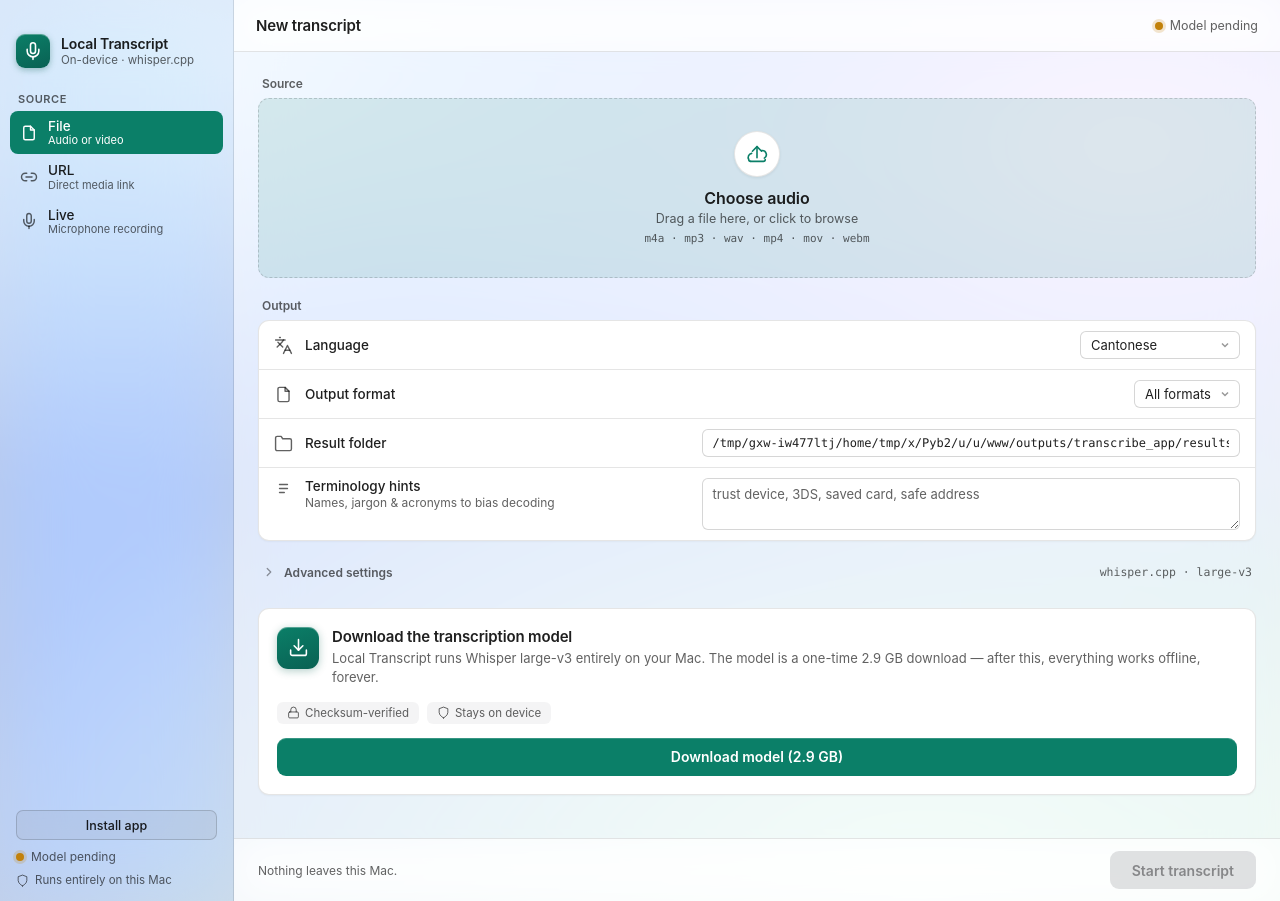
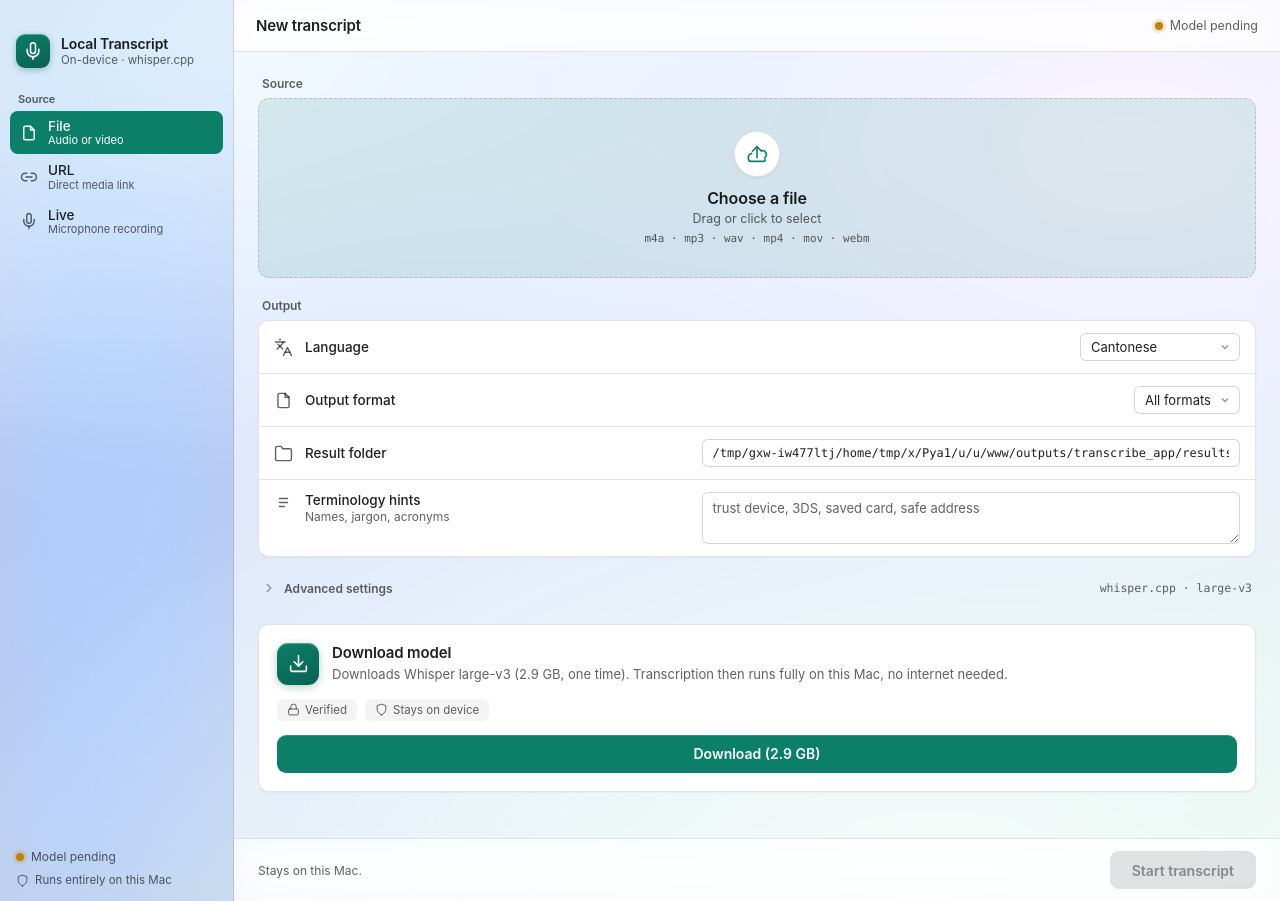
Before and after one commit to gordonsph/Local-Transcript, a Flask app: page / in a window 1280 px wide. Run offline with Flask 3, Linux system fonts and the light colour scheme; some libraries are stand-ins or nearby versions.

Commit message:
Align UI to Apple Liquid Glass; de-slop copy; drop dead PWA install UI
Grounded in Apple's official Liquid Glass docs (technologyoverviews/
liquid-glass + adopting-liquid-glass).

Design (Apple alignment):
- Section headers use title-style capitalization, not all-caps
  (.side-section, .readout labels) — per "section headers no longer render
  entirely in capital letters."
- Add a prefers-reduced-transparency fallback: drop the glass blur and make
  sidebar/content/toolbar opaque (reuses the theme variables), light + dark.
- More room to breathe: grouped rows get larger height/padding.
- Remove the obsolete PWA "Install app" button, its install dialog (with a
  hardcoded :5057 URL), and all dead install JS — inapplicable in a native
  .app and a glass-on-glass distraction. Drops the orphaned --backdrop token.

Copy (terse, system-native voice; cut AI-slop):
- "...everything works offline, forever." → "Downloads Whisper large-v3
  (2.9 GB, one time). Transcription then runs fully on this Mac, no internet
  needed."
- "Ready when you are." → "Ready to record." (× both sites)
- "Names, jargon & acronyms to bias decoding" → "Names, jargon, acronyms"
- "The media file is downloaded into the local job folder..." → "Downloaded
  to the job folder before transcription."
- Buttons: "Import URL"→"Transcribe URL", "Save & transcribe recording"→
  "Transcribe recording", "Record first"→"Record audio", "Running..."→
  "Transcribing...", "Download model (2.9 GB)"→"Download (2.9 GB)",
  "Retry download"→"Retry".
- Tightened failSetup errors, move-to-Applications banner, source/recording
  status, and saved-path strings.

Regression tests: title-case headers, no PWA install UI, reduce-transparency
fallback. 29 tests pass.

Co-Authored-By: Claude Opus 4.8 <noreply@anthropic.com>

```diff
--- a/work/transcribe_app/static/app.js
+++ b/work/transcribe_app/static/app.js
@@ -46,9 +46,6 @@ const recordingTimer = document.getElementById("recordingTimer");
 const recordingStatus = document.getElementById("recordingStatus");
 const recordingTitle = document.getElementById("recordingTitle");
 const liveWaveform = document.getElementById("liveWaveform");
-const installButton = document.getElementById("installButton");
-const installDialog = document.getElementById("installDialog");
-const browserInstallButton = document.getElementById("browserInstallButton");
 
 let pollTimer = null;
 let currentJobId = null;
@@ -61,14 +58,13 @@ let recordedName = "";
 let recordedChunks = [];
 let recordingStartedAt = 0;
 let recordingTimerId = null;
-let deferredInstallPrompt = null;
 let pollFailures = 0;
 let modelReady = !startButton.disabled;
 let setupPollTimer = null;
 
 function setFileLabel() {
   const file = audioInput.files[0];
-  fileName.textContent = file ? file.name : "Choose audio";
+  fileName.textContent = file ? file.name : "Choose a file";
   updatePrimaryAction();
 }
 
@@ -85,8 +81,8 @@ function formatClock(seconds) {
 }
 
 function activeSourceLabel() {
-  if (currentSource === "url") return "Import URL";
-  if (currentSource === "live") return recordedBlob ? "Save & transcribe recording" : "Record first";
+  if (currentSource === "url") return "Transcribe URL";
+  if (currentSource === "live") return recordedBlob ? "Transcribe recording" : "Record audio";
   return "Start transcript";
 }
 
@@ -97,7 +93,7 @@ function sourceReady() {
 }
 
 function updatePrimaryAction() {
-  startButton.textContent = isSubmitting ? "Running..." : activeSourceLabel();
+  startButton.textContent = isSubmitting ? "Transcribing..." : activeSourceLabel();
   startButton.disabled = isSubmitting || !modelReady || !sourceReady();
   sourceButtons.forEach((button) => {
     button.disabled = isSubmitting;
@@ -195,7 +191,7 @@ async function startRecording() {
       stopMediaStream();
       stopRecordingTimer();
       recordingTitle.textContent = recordedName;
-      setRecordingState("ready", `Recorded ${formatClock((Date.now() - recordingStartedAt) / 1000)}. Source audio will be saved with the job.`);
+      setRecordingState("ready", `Recorded ${formatClock((Date.now() - recordingStartedAt) / 1000)}. Audio saved with results.`);
       updatePrimaryAction();
     });
     recordingStartedAt = Date.now();
@@ -218,7 +214,7 @@ async function startRecording() {
 function stopRecording() {
   if (mediaRecorder && mediaRecorder.state !== "inactive") {
     mediaRecorder.stop();
-    setRecordingState("saving", "Saving recording");
+    setRecordingState("saving", "Saving");
   }
   updatePrimaryAction();
 }
@@ -256,7 +252,7 @@ function renderJob(job) {
   const formatLabel = job.output_format_label || "Output pending";
   jobMeta.textContent = `${sourceLabel} · ${languageLabel} · ${formatLabel}`;
   savedPath.textContent = job.output_location ? `Saved to ${job.output_location}` : "";
-  sourcePath.textContent = job.source_path ? `Source stored at ${job.source_path}` : "";
+  sourcePath.textContent = job.source_path ? `Source: ${job.source_path}` : "";
   const progress = Number(job.progress || 0);
   percentDone.textContent = `${progress.toFixed(0)}%`;
   eta.textContent = job.eta_label || (job.status === "done" ? "0s" : "Calculating");
@@ -380,7 +376,7 @@ form.addEventListener("submit", async (event) => {
   event.preventDefault();
   if (!sourceReady()) return;
   if (currentSource === "live" && (!recordedBlob || recordedBlob.size === 0)) {
-    setRecordingState("error", "That recording is empty — record again.");
+    setRecordingState("error", "Recording is empty.");
     return;
   }
 
@@ -427,7 +423,7 @@ form.addEventListener("submit", async (event) => {
     recordedBlob = null;
     recordedName = "";
     recordedChunks = [];
-    setRecordingState("idle", "Ready when you are.");
+    setRecordingState("idle", "Ready to record.");
     updatePrimaryAction();
   }
 });
@@ -435,37 +431,6 @@ form.addEventListener("submit", async (event) => {
 pauseButton.addEventListener("click", () => controlJob("pause"));
 resumeButton.addEventListener("click", () => controlJob("resume"));
 terminateButton.addEventListener("click", () => controlJob("terminate"));
-installButton.addEventListener("click", () => {
-  if (installDialog.showModal) {
-    installDialog.showModal();
-  }
-});
-// Inside the native .app shell there is no browser to "install" into, so hide
-// the PWA add-to-dock button. pywebview exposes window.pywebview; it may be
-// injected just after this script runs, so also re-check on pywebviewready.
-function hideInstallButtonInNativeShell() {
-  if (typeof window.pywebview !== "undefined") {
-    installButton.hidden = true;
-  }
-}
-hideInstallButtonInNativeShell();
-window.addEventListener("pywebviewready", hideInstallButtonInNativeShell);
-browserInstallButton.addEventListener("click", async () => {
-  if (!deferredInstallPrompt) return;
-  try {
-    deferredInstallPrompt.prompt();
-    await deferredInstallPrompt.userChoice;
-  } catch (error) {
-    // Ignore — the prompt was dismissed or is unavailable.
-  }
-  deferredInstallPrompt = null;
-  browserInstallButton.hidden = true;
-});
-window.addEventListener("beforeinstallprompt", (event) => {
-  event.preventDefault();
-  deferredInstallPrompt = event;
-  browserInstallButton.hidden = false;
-});
 updatePrimaryAction();
 
 // ── App Translocation warning ────────────────────────────────────────────────
@@ -543,10 +508,10 @@ if (setupPanel) {
     setupPollTimer = null;
     showDownloading(false);
     const byKind = {
-      offline: "Couldn’t reach the download server. Check your internet connection, then retry.",
-      disk_full: "Not enough free disk space — free up about 3 GB, then retry.",
-      checksum: "The download was corrupted. Retry to start it again from scratch.",
-      http: "The download server returned an error. Please retry in a moment.",
+      offline: "No internet connection. Check your connection and try again.",
+      disk_full: "Not enough disk space. Free up 3 GB and try again.",
+      checksum: "Download was corrupted. Try again.",
+      http: "Download server error. Try again.",
     };
     const message = byKind[state.error_kind] || state.error || "Download failed.";
     setupMessage.textContent = "";
@@ -555,7 +520,7 @@ if (setupPanel) {
     span.textContent = message;  // textContent, never innerHTML, for server text
     setupMessage.appendChild(span);
     downloadModelButton.hidden = false;
-    downloadModelButton.textContent = "Retry download";
+    downloadModelButton.textContent = "Retry";
   }
 
   async function pollSetup() {
@@ -572,7 +537,7 @@ if (setupPanel) {
       clearInterval(setupPollTimer);
       setupPollTimer = null;
       showDownloading(false);
-      downloadModelButton.textContent = "Download model (2.9 GB)";
+      downloadModelButton.textContent = "Download (2.9 GB)";
       return;
     }
     renderSetup(state);
@@ -585,7 +550,7 @@ if (setupPanel) {
   }
 
   async function startModelDownload() {
-    downloadModelButton.textContent = "Download model (2.9 GB)";
+    downloadModelButton.textContent = "Download (2.9 GB)";
     beginPolling();
     try {
       const response = await fetch("/api/setup/start", { method: "POST" });
--- a/work/transcribe_app/static/styles.css
+++ b/work/transcribe_app/static/styles.css
@@ -38,7 +38,6 @@
 
   --code-bg: #14171c;
   --code-ink: rgba(255, 255, 255, 0.86);
-  --backdrop: rgba(14, 23, 38, 0.4);
 
   --r-window: 13px;
   --r-card: 11px;
@@ -171,10 +169,10 @@ h1, h2, p { margin: 0; }
 .meta { margin-top: 1px; font-size: 11.5px; color: var(--label-2); }
 
 .side-section {
-  /* Readable group header on translucent sidebar glass — must use --label-2,
-     not the icon-only --label-3 (which fails WCAG AA over the wallpaper). */
+  /* Title-case section header (Apple HIG: section headers are no longer all-caps).
+     --label-2, not icon-only --label-3, to stay AA on the translucent sidebar. */
   font-size: 11px; font-weight: 600; color: var(--label-2);
-  text-transform: uppercase; letter-spacing: 0.05em;
+  letter-spacing: -0.005em;
   padding: 12px 18px 5px;
 }
 
@@ -204,12 +202,6 @@ h1, h2, p { margin: 0; }
 .source-tab:disabled:hover { background: transparent; }
 
 .side-foot { margin-top: auto; padding: 12px 16px 0; display: grid; gap: 9px; }
-.install-button {
-  width: 100%; min-height: 30px; font-size: 12.5px; font-weight: 500;
-  border: 0.5px solid var(--sep-strong); border-radius: 7px;
-  background: rgba(120, 120, 128, 0.12); color: var(--label);
-}
-.install-button:hover { background: rgba(120, 120, 128, 0.2); }
 .status-pill {
   display: inline-flex; align-items: center; gap: 7px;
   font-size: 12px; color: var(--label-2);
@@ -299,7 +291,7 @@ h1, h2, p { margin: 0; }
 }
 .row {
   display: flex; align-items: center; gap: 12px;
-  padding: 10px 15px; min-height: 46px;
+  padding: 12px 15px; min-height: 48px;
   border-bottom: 0.5px solid var(--sep);
 }
 .row:last-child { border-bottom: none; }
--- a/work/transcribe_app/templates/index.html
+++ b/work/transcribe_app/templates/index.html
@@ -55,7 +55,6 @@
           </nav>
 
           <div class="side-foot">
-            <button type="button" class="install-button" id="installButton">Install app</button>
             <div class="status-pill" id="statusPill" data-state="{{ 'ready' if model_ready else 'pending' }}">
               <span class="status-dot" aria-hidden="true"></span>
               <span id="systemStatus">{{ "Ready" if model_ready else "Model pending" }}</span>
@@ -77,7 +76,7 @@
           <div class="scroll">
             <div class="move-banner" id="moveBanner" role="alert" hidden>
               <svg viewBox="0 0 24 24" fill="none" stroke="currentColor" stroke-width="1.75" stroke-linecap="round" stroke-linejoin="round" aria-hidden="true"><path d="M12 9v4"></path><path d="M12 17h.01"></path><path d="M10.3 3.9 1.8 18a2 2 0 0 0 1.7 3h17a2 2 0 0 0 1.7-3L13.7 3.9a2 2 0 0 0-3.4 0z"></path></svg>
-              <span>Local Transcript is running from a temporary location. Move it to your <strong>Applications</strong> folder and reopen — it can’t run from the Downloads folder.</span>
+              <span>Move Local Transcript to your <strong>Applications</strong> folder and reopen. It can’t run from Downloads.</span>
             </div>
 
             <!-- Source detail -->
@@ -89,8 +88,8 @@
                   <span class="drop-icon" aria-hidden="true">
                     <svg viewBox="0 0 24 24" fill="none" stroke="currentColor" stroke-width="1.75" stroke-linecap="round" stroke-linejoin="round"><path d="M12 16V4"></path><path d="m7 9 5-5 5 5"></path><path d="M20 16.5A4.5 4.5 0 0 0 17 8.2"></path><path d="M5 20h14a2 2 0 0 0 2-2"></path><path d="M5 20a2 2 0 0 1-2-2 4.5 4.5 0 0 1 3.2-6.7"></path></svg>
                   </span>
-                  <span class="drop-title" id="fileName">Choose audio</span>
-                  <span class="drop-sub">Drag a file here, or click to browse <span class="drop-formats">m4a · mp3 · wav · mp4 · mov · webm</span></span>
+                  <span class="drop-title" id="fileName">Choose a file</span>
+                  <span class="drop-sub">Drag or click to select <span class="drop-formats">m4a · mp3 · wav · mp4 · mov · webm</span></span>
                 </label>
               </section>
 
@@ -99,7 +98,7 @@
                   <span>Media URL</span>
                   <input name="source_url" id="sourceUrl" type="url" placeholder="https://example.com/audio.mp3" autocomplete="url">
                 </label>
-                <p class="source-state">The media file is downloaded into the local job folder before transcription starts.</p>
+                <p class="source-state">Downloaded to the job folder before transcription.</p>
               </section>
 
               <section class="source-panel live-panel" id="livePanel" data-panel="live" hidden>
@@ -121,7 +120,7 @@
                   <span></span><span></span><span></span><span></span><span></span><span></span>
                   <span></span><span></span><span></span><span></span><span></span><span></span>
                 </div>
-                <p class="source-state" id="recordingStatus">Ready when you are.</p>
+                <p class="source-state" id="recordingStatus">Ready to record.</p>
               </section>
             </div>
 
@@ -159,7 +158,7 @@
               </label>
               <label class="row row-stack" for="terminology">
                 <svg class="ricon" viewBox="0 0 24 24" fill="none" stroke="currentColor" stroke-width="1.8" stroke-linecap="round" stroke-linejoin="round" aria-hidden="true"><path d="M7 7h10M7 12h10M7 17h6"></path></svg>
-                <span class="rlabel">Terminology hints<small>Names, jargon &amp; acronyms to bias decoding</small></span>
+                <span class="rlabel">Terminology hints<small>Names, jargon, acronyms</small></span>
                 <span class="rvalue rvalue-grow">
                   <textarea class="rowinput" name="terminology" id="terminology" rows="2" placeholder="trust device, 3DS, saved card, safe address"></textarea>
                 </span>
@@ -192,8 +191,8 @@
                   <svg viewBox="0 0 24 24" fill="none" stroke="currentColor" stroke-width="1.8" stroke-linecap="round" stroke-linejoin="round"><path d="M21 15v4a2 2 0 0 1-2 2H5a2 2 0 0 1-2-2v-4"></path><polyline points="7 10 12 15 17 10"></polyline><line x1="12" y1="15" x2="12" y2="3"></line></svg>
                 </span>
                 <div class="setup-copy">
-                  <strong>Download the transcription model</strong>
-                  <span id="setupMessage">Local Transcript runs Whisper large-v3 entirely on your Mac. The model is a one-time 2.9 GB download — after this, everything works offline, forever.</span>
+                  <strong>Download model</strong>
+                  <span id="setupMessage">Downloads Whisper large-v3 (2.9 GB, one time). Transcription then runs fully on this Mac, no internet needed.</span>
                 </div>
               </div>
               <div class="bar" id="setupBar" aria-hidden="true" hidden><span id="setupBarFill"></span></div>
@@ -204,11 +203,11 @@
                 <div class="readout"><span>Remaining</span><strong id="setupEta">—</strong></div>
               </div>
               <div class="setup-meta">
-                <span class="metatag"><svg viewBox="0 0 24 24" fill="none" stroke="currentColor" stroke-width="1.8" stroke-linecap="round" stroke-linejoin="round" aria-hidden="true"><rect x="3" y="11" width="18" height="11" rx="2"></rect><path d="M7 11V7a5 5 0 0 1 10 0v4"></path></svg>Checksum-verified</span>
+                <span class="metatag"><svg viewBox="0 0 24 24" fill="none" stroke="currentColor" stroke-width="1.8" stroke-linecap="round" stroke-linejoin="round" aria-hidden="true"><rect x="3" y="11" width="18" height="11" rx="2"></rect><path d="M7 11V7a5 5 0 0 1 10 0v4"></path></svg>Verified</span>
                 <span class="metatag"><svg viewBox="0 0 24 24" fill="none" stroke="currentColor" stroke-width="1.8" stroke-linecap="round" stroke-linejoin="round" aria-hidden="true"><path d="M12 22s8-4 8-10V5l-8-3-8 3v7c0 6 8 10 8 10z"></path></svg>Stays on device</span>
               </div>
               <div class="setup-actions">
-                <button type="button" class="primary" id="downloadModelButton">Download model (2.9 GB)</button>
+                <button type="button" class="primary" id="downloadModelButton">Download (2.9 GB)</button>
                 <button type="button" class="secondary" id="cancelDownloadButton" hidden>Cancel</button>
               </div>
             </section>
@@ -249,7 +248,7 @@
 
           <!-- Primary action -->
           <div class="actionbar">
-            <span class="hint">Nothing leaves this Mac.</span>
+            <span class="hint">Stays on this Mac.</span>
             <button class="primary" type="submit" id="startButton" {% if not model_ready %}disabled{% endif %}>
               Start transcript
             </button>
@@ -258,26 +257,6 @@
       </form>
     </main>
 
-    <dialog class="install-dialog" id="installDialog">
-      <form method="dialog">
-        <header>
-          <h2>Install Local Transcript</h2>
-          <button type="submit" class="dialog-close" aria-label="Close">Close</button>
-        </header>
-      </form>
-      <div class="install-options">
-        <section>
-          <h3>Safari</h3>
-          <p>Open this address in Safari, then use File or Share, Add to Dock, Add.</p>
-        </section>
-        <section>
-          <h3>Chrome</h3>
-          <p>Open this address in Chrome, then use More, Cast, save, and share, Install page as app.</p>
-          <button type="button" class="secondary" id="browserInstallButton" hidden>Install with browser</button>
-        </section>
-      </div>
-      <p class="install-url">http://127.0.0.1:5057/</p>
-    </dialog>
     <script src="{{ url_for('static', filename='app.js') }}"></script>
   </body>
 </html>
```
Also changed, not shown: other parts of work/transcribe_app/static/styles.css (+19 -22 lines), tests/test_theme_css.py (+25 -0 lines).
